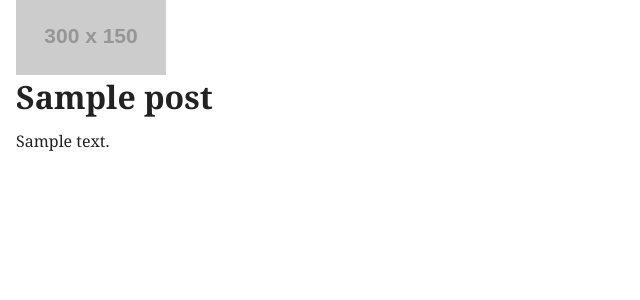
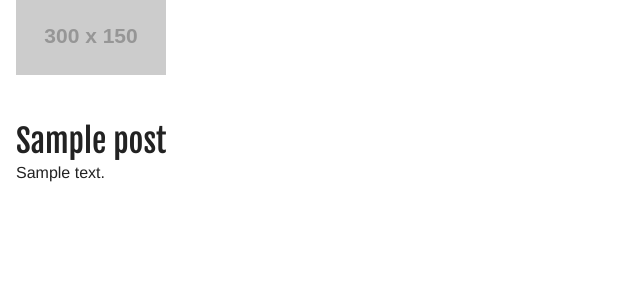
Before and after one commit to frederfred/wtysl-website, a WordPress theme: template web/app/themes/wtysl/index.php in a window 1280 px wide. Shown: the top 300 px of the page, without its empty margins (0-640 px from the left). Run offline with PHP 8.4 and a stand-in for WordPress, Linux system fonts and the light colour scheme; the site name, menu and one post (Sample post) are stand-ins, and other content is empty; grey boxes labelled with a size stand in for pictures from a placeholder-image service; style sheets or scripts are compiled from the project's sources; some libraries are stand-ins or nearby versions.

Commit message:
Update base typography

```diff
--- a/web/app/themes/wtysl/assets/stylesheets/base/_typography.scss
+++ b/web/app/themes/wtysl/assets/stylesheets/base/_typography.scss
@@ -4,7 +4,7 @@ button,
 select,
 textarea {
   color: $color-black;
-  font-family: "Georgia", "Times New Roman", serif;
+  font-family: $base-font-family;
   font-size: $base-font-size;
   line-height: $base-font-line-height;
   -webkit-font-smoothing: antialiased;
@@ -14,9 +14,10 @@ textarea {
 
 a {
   color: $color-blue;
+  text-decoration: none;
 
   &:hover {
-    text-decoration: none;
+    text-decoration: underline;
   }
 }
 
@@ -46,7 +47,8 @@ h3,
 h4,
 h5,
 h6 {
-  font-weight: 600;
+  font-family: $headline-font-family;
+  font-weight: normal;
 }
 
 h1,
--- a/web/app/themes/wtysl/assets/stylesheets/helpers/_variables.scss
+++ b/web/app/themes/wtysl/assets/stylesheets/helpers/_variables.scss
@@ -7,9 +7,13 @@ $color-brightness-50: #808080;
 $color-white: #fff;
 
 
+// Typography
+$base-font-family: "Helvetica Neue", "Helvetica", "Arial", sans-serif;
+$headline-font-family: "Fjalla One", sans-serif;
+
 // Sizes
 $base-font-size: 16px;
-$base-font-line-height: 1.4;
+$base-font-line-height: 22px;
 
 $site-max-width: 1400px;
 $gutter: 16px;
--- a/web/app/themes/wtysl/header.php
+++ b/web/app/themes/wtysl/header.php
@@ -7,6 +7,7 @@
 
     <meta name="viewport" content="width=device-width,initial-scale=1">
 
+    <link rel="stylesheet" href="https://fonts.googleapis.com/css?family=Fjalla+One">
     <link rel="stylesheet" href="<?php bloginfo("template_url"); ?>/public/assets/stylesheets/application<?php echo minified_extension(); ?>.css?v=<?php echo get_asset_version(); ?>">
 
     <?php wp_head(); ?>
```
